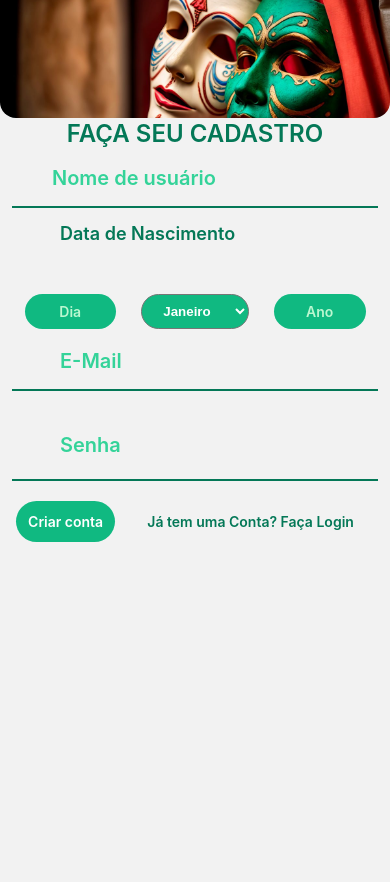
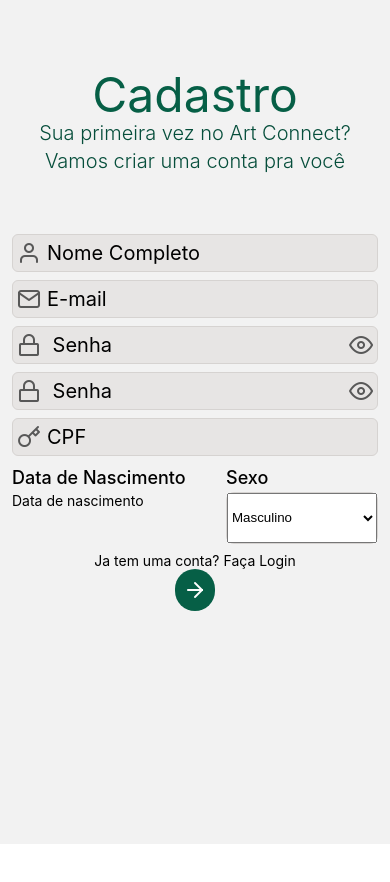
Before and after one commit to CorallusEtec/artConnectMobile, a React Native app: screen /Cadastro in a window 390 px wide. Shown: the top 882 px of the page. After the commit the page ends 844 px from the top, so only its background shows below. Built offline with nearby package versions, Linux system fonts and the light colour scheme.

Commit message:
Layout de Cadastro 1/2 quase completo

```diff
--- a/app.json
+++ b/app.json
@@ -25,6 +25,9 @@
     "web": {
       "favicon": "./assets/favicon.png",
       "bundler": "metro"
-    }
+    },
+    "plugins": [
+      "@react-native-community/datetimepicker"
+    ]
   }
 }
--- a/metro.config.js
+++ b/metro.config.js
@@ -2,5 +2,4 @@
 const { withNativeWind } = require('nativewind/metro');
 
 const config = getDefaultConfig(__dirname)
-
 module.exports = withNativeWind(config, { input: './global.css' })
--- /dev/null
+++ b/src/components/InputIcon.js
@@ -0,0 +1,9 @@
+import { View, Image } from 'react-native';
+import globalStyles from '../globalStyles';
+export default function InputIcon({ children }) {
+    return (
+        <View className="gap-1.5 border border-stone-300 rounded-md flex flex-row bg-stone-200 p-1 items-center">
+            {children}
+        </View>
+    )
+}
--- /dev/null
+++ b/src/components/InputSenha.js
@@ -0,0 +1,25 @@
+import { View, Image, Pressable, TextInput } from "react-native";
+import globalStyles from "../globalStyles";
+import { useState } from "react";
+import Feather from "@expo/vector-icons/Feather";
+export default function InputSenha({ value, setValue }) {
+
+    const [mostrarSenha, setMostrarSenha] = useState(false);
+
+    return (
+      <View className="gap-1.5 border border-stone-300 rounded-md flex flex-row bg-stone-200 p-1 items-center justify-between">
+        <Feather name="lock"
+        size={globalStyles.icone.size}
+        color={globalStyles.icone.corIcones}
+        />
+        <TextInput secureTextEntry={!mostrarSenha} value={value} onChangeText={setValue} className="w-[80%] text-xl outline-none font-normal"  placeholder="Senha"/>
+        <Pressable onPress={()=>setMostrarSenha(!mostrarSenha)}>
+          <Feather
+            name={!mostrarSenha?"eye":"eye-off"}
+            color={globalStyles.paleta.corIcones}
+            size={globalStyles.icone.size}
+          />
+        </Pressable>
+      </View>
+  );
+}
--- /dev/null
+++ b/src/globalStyles.js
@@ -0,0 +1,13 @@
+const globalStyles = {
+    paleta: {
+        corIcones: "#585858",
+        verdePrimary: "5A6061",
+    },
+    icone: {
+        corIcones: "#585858",
+        size: 24,
+        sizeStyled: {width: 24, height: 24},
+    }
+};
+
+export default globalStyles;
--- a/src/pages/Cadastro/Cadastro.js
+++ b/src/pages/Cadastro/Cadastro.js
@@ -1,7 +1,13 @@
-import { View, Image, Text, TextInput, Pressable } from "react-native";
+import { View, Text, TextInput, Image, Pressable } from "react-native";
+import RNDateTimePicker from "@react-native-community/datetimepicker";
+import InputSenha from "../../components/InputSenha";
+import InputIcon from "../../components/InputIcon";
 import { Picker } from "@react-native-picker/picker";
+import Feather from "@expo/vector-icons/Feather";
 import { useState } from "react";
 import { useNavigation } from "@react-navigation/native";
+import globalStyles from "../../globalStyles";
+
 export default function Cadastro() {
   const navigation = useNavigation();
   const meses = [
@@ -18,132 +24,102 @@
     { num: 11, nome: "Novembro" },
     { num: 12, nome: "Dezembro" },
   ];
-  const [mostrarSenha, setMostrarSenha] = useState(false);
   const [nome, setNome] = useState("");
-  const [dia, setDia] = useState("");
-  const [mes, setMes] = useState(1);
-  const [ano, setAno] = useState();
   const [email, setEmail] = useState("");
   const [senha, setSenha] = useState("");
+  const [senhaConfirm, setSenhaConfirm] = useState("");
+  const [cpf, setCpf] = useState("");
+  const [sexo, setSexo] = useState();
+  const [dataNasc, setDataNasc] = useState(new Date());
 
   return (
-    <View style={{ flex: 1, flexDirection: "column" }}>
-      {/* IMAGEM DE FUNDO */}
-      <View style={{ flex: 0.1 }}>
-        <Image
-          className="rounded-b-2xl"
-          style={{ maxHeight: "100%", maxWidth: "100%" }}
-          source={require("../../../assets/img/banner.jpeg")}
-        />
+    <View className="p-3" style={{ flex: 1, flexDirection: "column" }}>
+      {/*TITULO E BANNER*/}
+      <View style={{ flex: 0.5 }} className="items-center justify-center">
+        <Text className="font-normal text-5xl text-emerald-800">Cadastro</Text>
+        <Text className="text-emerald-900 text-center font-light text-xl">
+          Sua primeira vez no Art Connect? Vamos criar uma conta pra você
+        </Text>
       </View>
-
-      <View style={{ flex: 0.8, flexDirection: "column" }}>
-        <View className="items-center mb-2">
-          <Text className="text-2xl font-semibold text-emerald-700">
-            FAÇA SEU CADASTRO
-          </Text>
-        </View>
-
-        <View className="flex-row items-center border-emerald-700 border-b-2 pb-2 ml-3 mr-3">
-          <Image
-            style={{ height: 40, width: 40 }}
-            source={require("bootstrap-icons/icons/person-fill.svg")}
-            tintColor="#009966"
+      {/*FORM*/}
+      <View className="gap-2">
+        {/*Nome*/}
+        <InputIcon>
+          <Feather
+            name="user"
+            size={globalStyles.icone.size}
+            color={globalStyles.icone.corIcones}
           />
           <TextInput
             value={nome}
-            onChangeText={(nome) => setNome(nome)}
-            className="w-[90%] outline-none text-xl text-emerald-700 font-semibold placeholder:text-emerald-400"
-            placeholder="Nome de usuário"
+            onChangeText={setNome}
+            className="w-full text-xl outline-none font-normal"
+            placeholder="Nome Completo"
           />
-        </View>
-
-        <View style={{flex:0.16}} className="m-3">
-          <View style={{flex:1}} className="flex-row gap-2 ">
-            <Image
-              style={{ height: 40, width: 40 }}
-              tintColor="#009966"
-              source={require("bootstrap-icons/icons/calendar-event.svg")}
-            />
-            <Text className="text-center font-semibold text-lg text-emerald-700">
-              Data de Nascimento
-            </Text>
+        </InputIcon>
+        {/*Email*/}
+        <InputIcon>
+          <Feather name="mail" size={24} color={globalStyles.icone.corIcones} />
+          <TextInput
+            value={email}
+            onChangeText={setEmail}
+            className="w-full text-xl outline-none font-normal"
+            placeholder="E-mail"
+          />
+        </InputIcon>
+        {/*Senha*/}
+        <InputSenha value={senha} setValue={setSenha} />
+        {/*Confirmar Senha*/}
+        <InputSenha value={senhaConfirm} setValue={setSenhaConfirm} />
+        {/*CPF*/}
+        <InputIcon>
+          <Feather
+            name="key"
+            size={globalStyles.icone.size}
+            color={globalStyles.icone.corIcones}
+          />
+          <TextInput
+            value={cpf}
+            onChangeText={setCpf}
+            className="w-full text-xl outline-none font-normal"
+            placeholder="CPF"
+          />
+        </InputIcon>
+        {/* DATA E SEXO */}
+        <View className="flex flex-row justify-between">
+          {/*DATA NASC*/}
+          <View>
+            <Text className="font-medium text-lg">Data de Nascimento</Text>
+            <Pressable>
+              <Text>Data de nascimento</Text>
+            </Pressable>
           </View>
-          <View className="flex-row justify-around">
-            <TextInput
-              placeholder="Dia"
-              inputMode="numeric"
-              maxLength={2}
-              keyboardType="numeric"
-              value={dia}
-              onChangeText={(e) => setDia(e)}
-              className="placeholder:text-green-200 outline-none text-center font-semibold bg-emerald-500 text-md p-1 w-1/4 text-white rounded-full"
-            />
-            <Picker
-              className="bg-emerald-500 p-2 pr-3 text-md text-white rounded-full font-semibold text-center"
-              selectedValue={mes}
-              onValueChange={(mes) => setMes(mes)}
-            >
-              {meses.map((mes) => {
-                return (
-                  <Picker.Item key={mes.num} label={mes.nome} value={mes.num} />
-                );
-              })}
-            </Picker>
-            <TextInput
-              placeholder="Ano"
-              value={ano}
-              onChangeText={(e) => setAno(e)}
-              inputMode="numeric"
-              maxLength={4}
-              keyboardType="numeric"
-              className="placeholder:text-green-200 outline-none text-md text-center font-semibold bg-emerald-500 p-1 w-1/4 text-white rounded-full"
-            />
+          {/*SEXO*/}
+          <View className="flex">
+            <Text className="font-medium text-lg">Sexo</Text>
+            <View className="border border-stone-300 rounded-lg bg-stone-200">
+              <Picker
+                style={{ width: 150, height: 50 }}
+                selectedValue={sexo}
+                onValueChange={(itemValue) => setSexo(itemValue)}
+              >
+                <Picker.Item value="Masculino" label="Masculino" />
+                <Picker.Item
+                  value="Masculino"
+                  label="Feminino"
+                  className="text-black"
+                />
+              </Picker>
+            </View>
           </View>
         </View>
-
-        <View className="mb-5 flex-row items-center border-emerald-700 border-b-2 gap-2 pb-2 ml-3 mr-3">
-          <Image source={require("bootstrap-icons/icons/envelope-fill.svg")}
-          tintColor="#009966"
-          style={{height:40, width:40}}
-          />
-          <TextInput
-            value={email}
-            keyboardType="email-address"
-            inputMode="email"
-            textContentType="emailAddress"
-            onChangeText={(email) => setEmail(email)}
-            className="w-[90%] outline-none text-xl text-emerald-700 font-semibold placeholder:text-emerald-400"
-            placeholder="E-Mail"
-          />
-        </View>
-        <View style={{flex:0.1}} className=" mb-5 flex-row items-center border-emerald-700 border-b-2 gap-2 ml-3 mr-3">
-          <Image source={require("bootstrap-icons/icons/lock-fill.svg")}
-          tintColor="#009966"
-          style={{height:40, width:40}}
-          />
-          <TextInput
-            value={senha}
-            textContentType="newPassword"
-            secureTextEntry={!mostrarSenha}
-            keyboardType="visible-password"
-            onChangeText={(senha) => setSenha(senha)}
-            className="w-[90%] self-center outline-none text-xl text-emerald-700 font-semibold placeholder:text-emerald-400"
-            placeholder="Senha"
-          />
-          <Pressable onPress={()=>setMostrarSenha(!mostrarSenha)}>
-            <Image
-            style={{height:30, width:30}}
-            tintColor="#009966"
-            source={mostrarSenha?require('bootstrap-icons/icons/eye-fill.svg'):require('bootstrap-icons/icons/eye-slash-fill.svg')} />
+        {/*PROXIMO E LOGIN*/}
+        <View className="items-center">
+          <Pressable className="flex flex-row">
+            <Text>Ja tem uma conta? </Text><Text>Faça Login</Text>
           </Pressable>
-        </View>
-        <View className="flex-row items-baseline justify-around mb-5 mr-5">
-          <Pressable className="  bg-emerald-500  p-3  rounded-full">
-            <Text className="text-md text-white text-center font-semibold">Criar conta</Text>
-          </Pressable>
-          <Pressable onPress={()=>navigation.navigate("Login")}>
-            <Text className="text-emerald-700 font-semibold">Já tem uma Conta? Faça Login</Text>
+          <Pressable className="bg-emerald-800 p-2 rounded-full">
+            <Feather name="arrow-right" size={globalStyles.icone.size} color={"#ffffff"} />
           </Pressable>
         </View>
       </View>
```
Also changed, not shown: package.json (+8 -2 lines), 1 other file (tests, documents, lock files or other folders).
